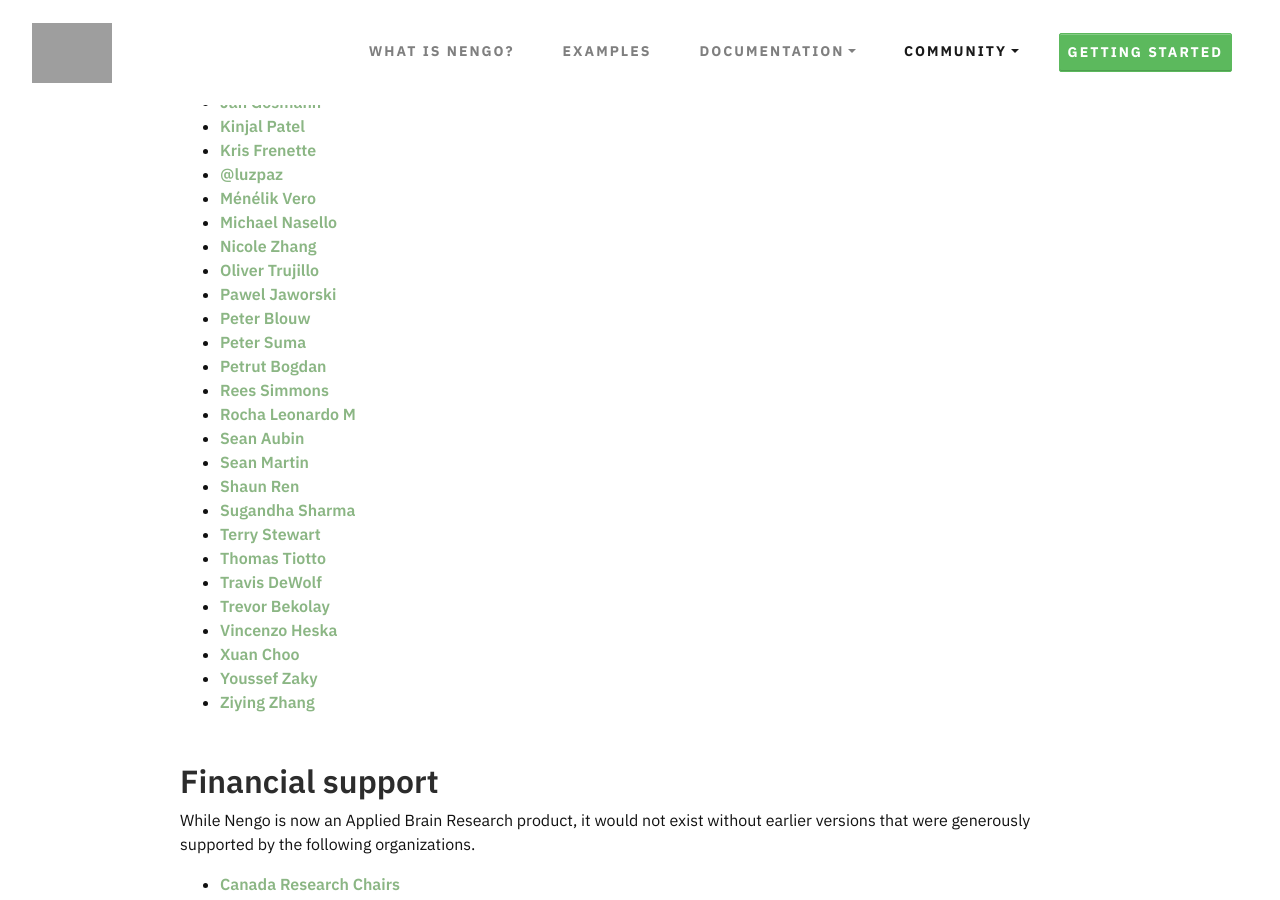
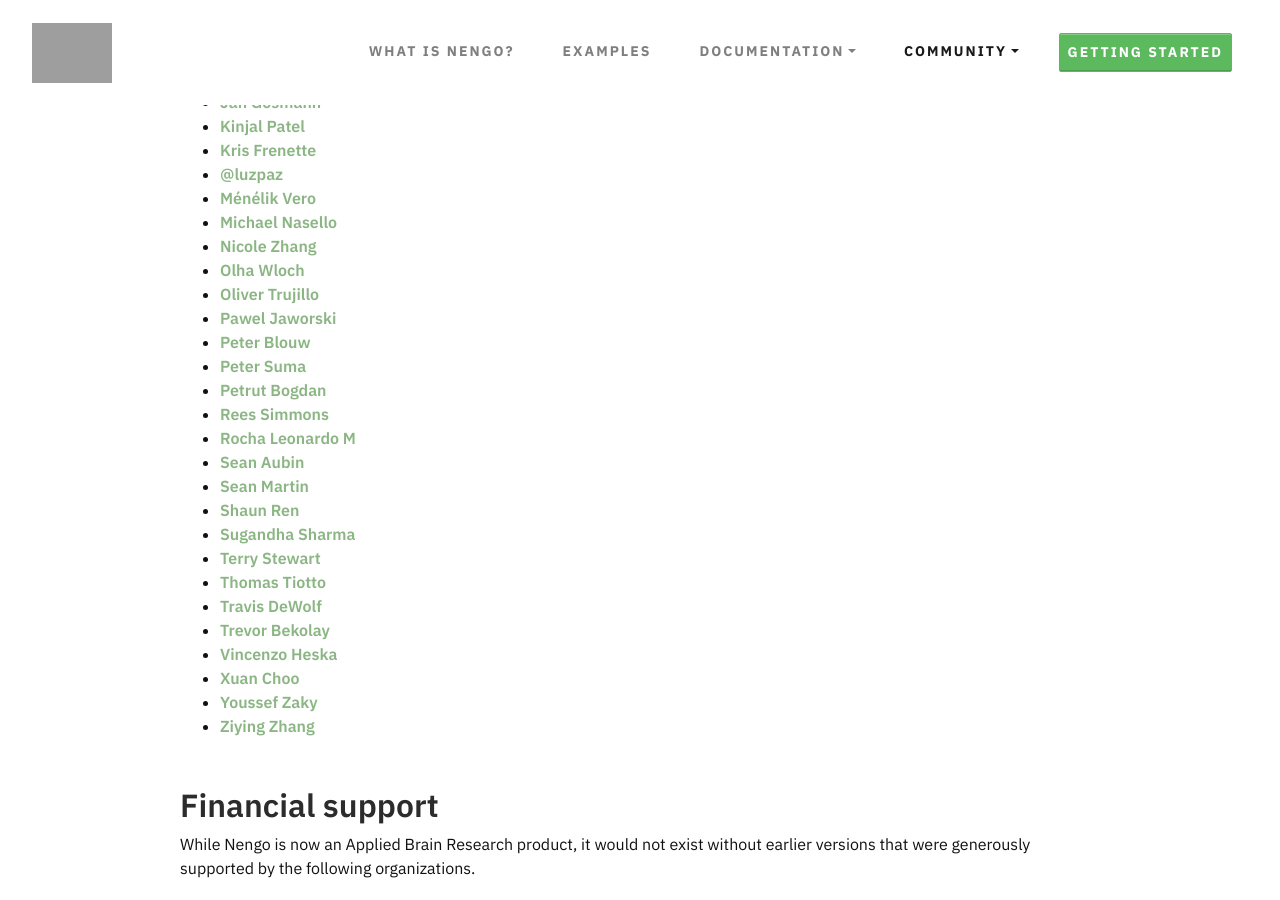
Before and after one commit to nengo/nengo.github.io, a Jekyll site: the page built from people.md, in a window 1280 px wide and 900 px high, scrolled down 962 px. Built offline with Jekyll 4.4.1, drawn with Linux system fonts in a browser that asks for light colours; nearby versions of some CDN libraries.

Commit message:
Sign CAA

```diff
--- a/people.md
+++ b/people.md
@@ -47,6 +47,7 @@
 - [Ménélik Vero](mailto:menelik.vero@tum.de)
 - [Michael Nasello](mailto:mlnasell@uwaterloo.ca)
 - [Nicole Zhang](mailto:nj3zhang@uwaterloo.ca)
+- [Olha Wloch](mailto:olha.wloch@gmail.com)
 - [Oliver Trujillo](mailto:olivertgp@hotmail.com)
 - [Pawel Jaworski](mailto:p3jawors@gmail.com)
 - [Peter Blouw](mailto:pblouw@uwaterloo.ca)
```
